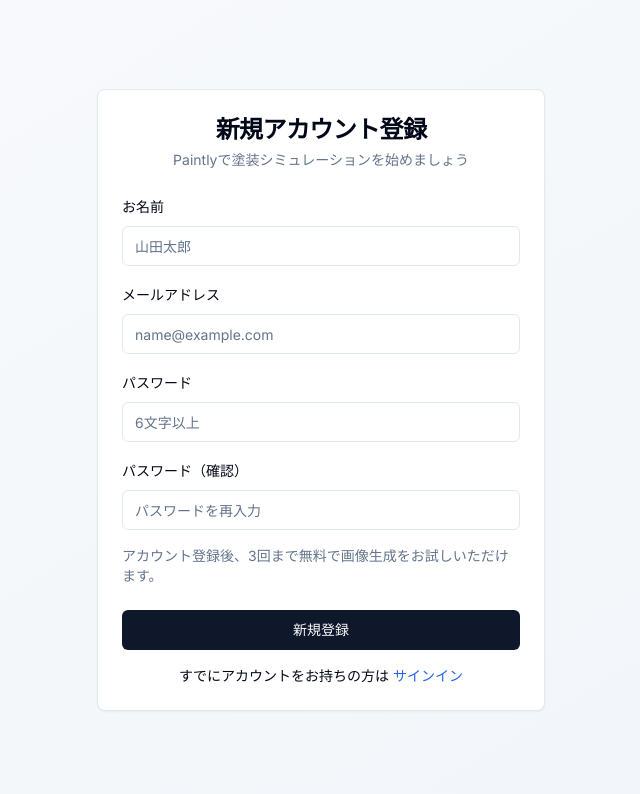
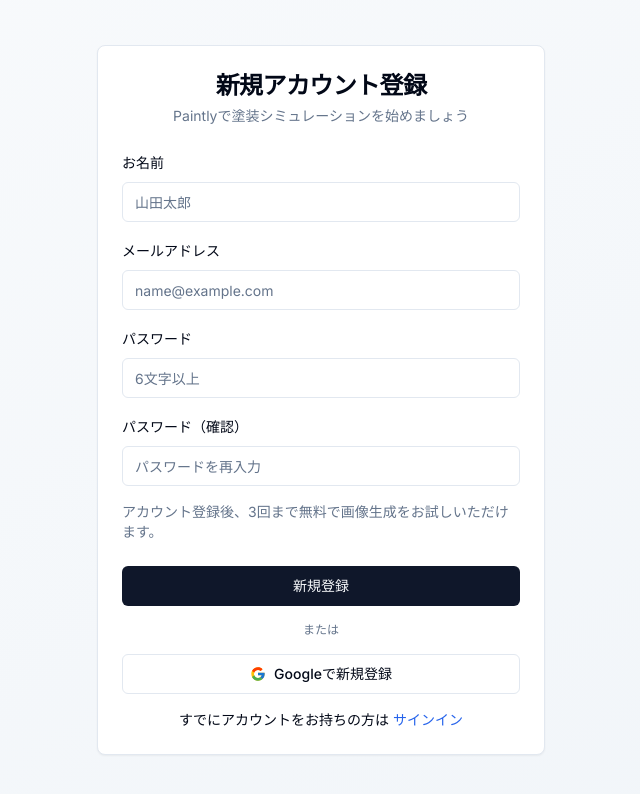
Before and after one commit to elmo3159/Paintly, a Next.js app: page /auth/signup in a window 1280 px wide. Shown: the top 794 px of the page, without its empty margins (319-959 px from the left). Built offline with nearby package versions, Linux system fonts and the light colour scheme; no server answers.

Commit message:
Add Google OAuth authentication
- Added Google login buttons to signin and signup pages
- Added react-icons package for Google icon
- Created Google auth setup documentation
- Both pages are already in Japanese
- Added OAuth handlers for Google authentication

```diff
--- a/app/auth/signin/page.tsx
+++ b/app/auth/signin/page.tsx
@@ -10,6 +10,7 @@
 import { Card, CardContent, CardDescription, CardFooter, CardHeader, CardTitle } from '@/components/ui/card'
 import { Alert, AlertDescription } from '@/components/ui/alert'
 import { Loader2 } from 'lucide-react'
+import { FcGoogle } from 'react-icons/fc'
 
 export default function SignInPage() {
   const router = useRouter()
@@ -42,6 +43,28 @@
       }
     } catch (error) {
       setError('サインインに失敗しました。')
+      setLoading(false)
+    }
+  }
+
+  const handleGoogleSignIn = async () => {
+    setError(null)
+    setLoading(true)
+
+    try {
+      const { error } = await supabase.auth.signInWithOAuth({
+        provider: 'google',
+        options: {
+          redirectTo: `${window.location.origin}/auth/callback`,
+        },
+      })
+
+      if (error) {
+        setError(error.message)
+        setLoading(false)
+      }
+    } catch (error) {
+      setError('Googleサインインに失敗しました。')
       setLoading(false)
     }
   }
@@ -111,6 +134,24 @@
                 'サインイン'
               )}
             </Button>
+            <div className="relative">
+              <div className="absolute inset-0 flex items-center">
+                <span className="w-full border-t" />
+              </div>
+              <div className="relative flex justify-center text-xs uppercase">
+                <span className="bg-background px-2 text-muted-foreground">または</span>
+              </div>
+            </div>
+            <Button
+              type="button"
+              variant="outline"
+              className="w-full"
+              onClick={handleGoogleSignIn}
+              disabled={loading}
+            >
+              <FcGoogle className="mr-2 h-4 w-4" />
+              Googleでサインイン
+            </Button>
             <div className="text-center text-sm">
               アカウントをお持ちでない方は{' '}
               <Link
--- a/app/auth/signup/page.tsx
+++ b/app/auth/signup/page.tsx
@@ -10,6 +10,7 @@
 import { Card, CardContent, CardDescription, CardFooter, CardHeader, CardTitle } from '@/components/ui/card'
 import { Alert, AlertDescription } from '@/components/ui/alert'
 import { Loader2, CheckCircle } from 'lucide-react'
+import { FcGoogle } from 'react-icons/fc'
 
 export default function SignUpPage() {
   const router = useRouter()
@@ -102,6 +103,28 @@
       }
     } catch (error) {
       setError('サインアップに失敗しました。')
+      setLoading(false)
+    }
+  }
+
+  const handleGoogleSignUp = async () => {
+    setError(null)
+    setLoading(true)
+
+    try {
+      const { error } = await supabase.auth.signInWithOAuth({
+        provider: 'google',
+        options: {
+          redirectTo: `${window.location.origin}/auth/callback`,
+        },
+      })
+
+      if (error) {
+        setError(error.message)
+        setLoading(false)
+      }
+    } catch (error) {
+      setError('Googleサインアップに失敗しました。')
       setLoading(false)
     }
   }
@@ -204,6 +227,24 @@
                 '新規登録'
               )}
             </Button>
+            <div className="relative">
+              <div className="absolute inset-0 flex items-center">
+                <span className="w-full border-t" />
+              </div>
+              <div className="relative flex justify-center text-xs uppercase">
+                <span className="bg-background px-2 text-muted-foreground">または</span>
+              </div>
+            </div>
+            <Button
+              type="button"
+              variant="outline"
+              className="w-full"
+              onClick={handleGoogleSignUp}
+              disabled={loading || success}
+            >
+              <FcGoogle className="mr-2 h-4 w-4" />
+              Googleで新規登録
+            </Button>
             <div className="text-center text-sm">
               すでにアカウントをお持ちの方は{' '}
               <Link
--- a/package.json
+++ b/package.json
@@ -55,6 +55,7 @@
     "react-dom": "^19.0.0",
     "react-dropzone": "^14.3.5",
     "react-hook-form": "^7.54.2",
+    "react-icons": "^5.4.0",
     "react-zoom-pan-pinch": "^3.6.1",
     "sharp": "^0.33.5",
     "stripe": "^17.6.0",
```
Also changed, not shown: ENV-VARIABLES.txt (added), 2 other files (tests, documents, lock files or other folders).
